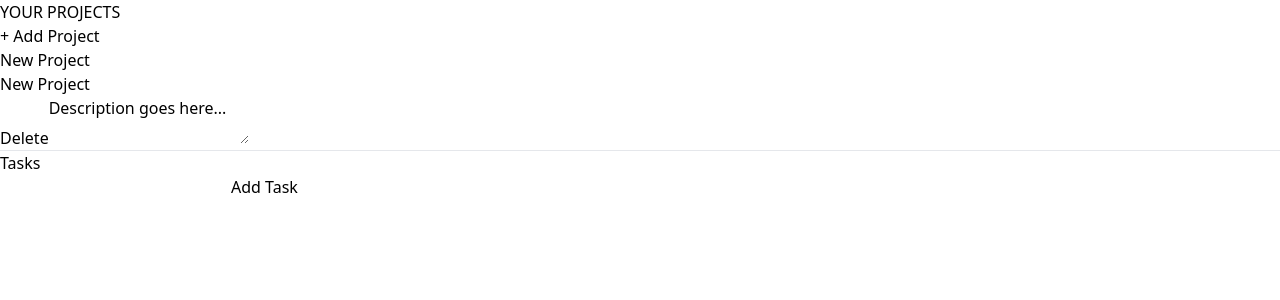
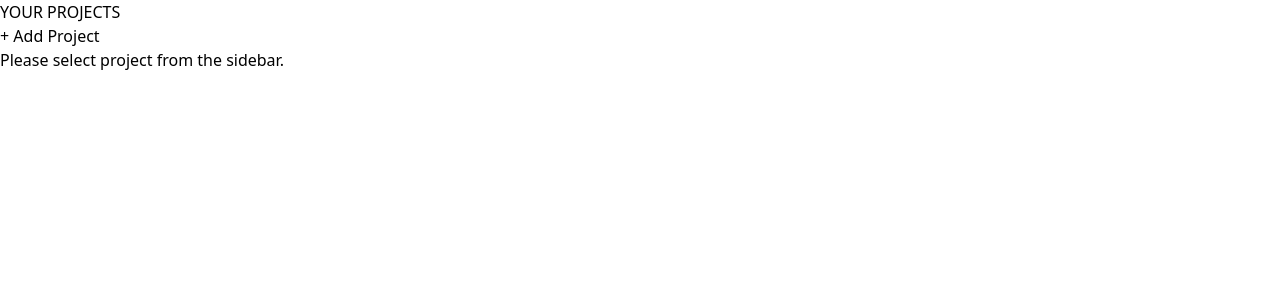
Before and after one commit to niamhbrockbank/project-management, a React (Vite) app: page / in a window 1280 px wide. Shown: the top 300 px of the page. Built offline with nearby package versions, Linux system fonts and the light colour scheme.

Commit message:
Handle no existing projects

```diff
--- a/src/App.jsx
+++ b/src/App.jsx
@@ -1,6 +1,7 @@
 import * as _ from "lodash";
 import { useState } from "react";
 import Header from "./components/Header";
+import NoProjectSelected from "./components/NoProjectSelected";
 import Project from "./components/Project";
 import Sidebar from "./components/Sidebar";
 import getDate from "./utils/getDate";
@@ -12,12 +13,16 @@ const NEW_PROJECT = {
 };
 
 function App() {
-  const [projects, setProjects] = useState([
-    { ...NEW_PROJECT, id: crypto.randomUUID() },
-  ]);
-  const [selectedProjectID, setSelectedProjectID] = useState(projects[0].id);
+  const [projects, setProjects] = useState([]);
+  const [selectedProjectID, setSelectedProjectID] = useState(0);
 
-  const selectedProject = projects.filter((p) => p.id === selectedProjectID)[0];
+  let selectedProject;
+  if (projects.length > 0) {
+    selectedProject =
+      projects.length > 0
+        ? projects.filter((p) => p.id === selectedProjectID)[0]
+        : {};
+  }
 
   function handleAddProject() {
     setProjects((existingProjects) => {
@@ -102,12 +107,16 @@ function App() {
         selectedProjectID={selectedProjectID}
         onSelectProject={handleSelectProject}
       />
+      {!selectedProject ? (
+        <NoProjectSelected />
+      ) : (
         <Project
           project={selectedProject}
           onDelete={handleDeleteProject}
           onEditProject={handleEditProject}
           onDeleteTask={handleDeleteTask}
         />
+      )}
     </main>
   );
 }
```
Lines whose indentation alone changed are shown as unchanged.
